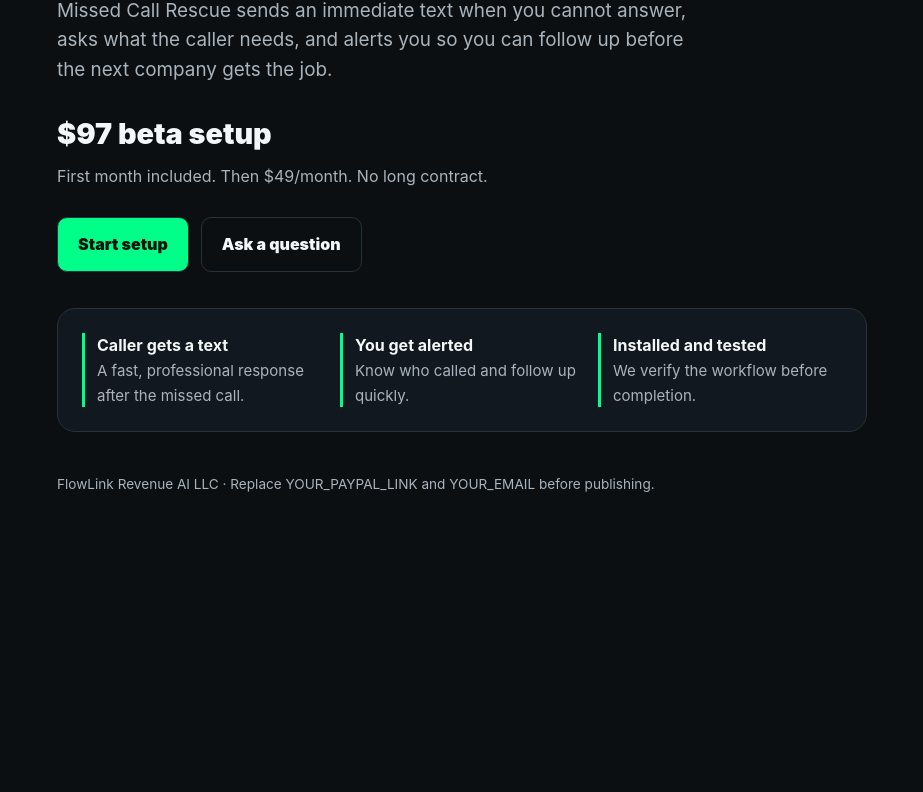
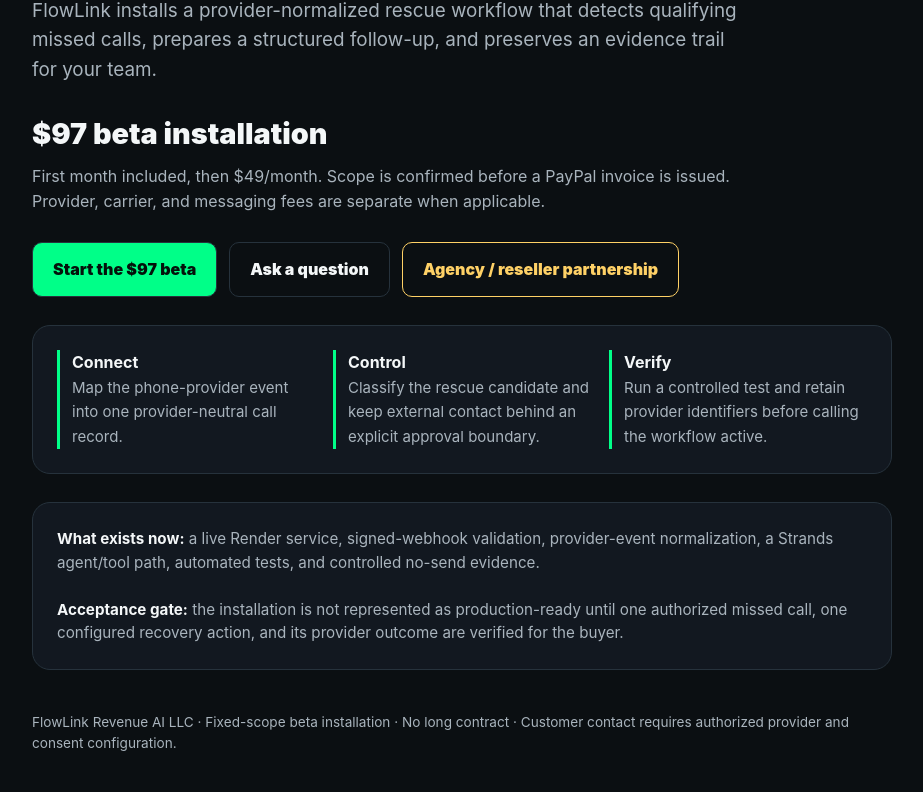
Before and after one commit to tokencraft1390/flowlink-missed-call-rescue, a website: page launch-page/index.html in a window 1280 px wide. Shown: the part 289-1081 px from the top of the page, without its empty margins (178-1101 px from the left). Before the commit the page ends 838 px from the top, so only its background shows below. Drawn offline with Linux system fonts and the light colour scheme.

Commit message:
Activate paid beta and agency/reseller conversion path

```diff
--- a/launch-page/index.html
+++ b/launch-page/index.html
@@ -4,36 +4,47 @@
   <meta charset="utf-8">
   <meta name="viewport" content="width=device-width,initial-scale=1">
   <title>Missed Call Rescue | FlowLink Revenue AI</title>
-  <meta name="description" content="Instant missed-call text replies for local service businesses.">
+  <meta name="description" content="A fixed-scope missed-call recovery beta for service businesses and agency partners.">
   <style>
-    :root{--bg:#0b0f12;--card:#121820;--text:#f4f7f8;--muted:#a9b4bd;--accent:#00ff88;--line:#26323c}
+    :root{--bg:#0b0f12;--card:#121820;--text:#f4f7f8;--muted:#a9b4bd;--accent:#00ff88;--line:#26323c;--warn:#ffd166}
     *{box-sizing:border-box}body{margin:0;background:var(--bg);color:var(--text);font-family:Inter,system-ui,Arial,sans-serif;line-height:1.55}
-    main{max-width:850px;margin:auto;padding:54px 20px}.badge{display:inline-block;border:1px solid var(--accent);color:var(--accent);padding:6px 10px;border-radius:999px;font-weight:800;font-size:.78rem}
-    h1{font-size:clamp(2.4rem,8vw,5rem);line-height:.98;margin:22px 0 18px;letter-spacing:-.05em}.lead{font-size:1.18rem;color:var(--muted);max-width:650px}
-    .price{font-size:1.8rem;font-weight:900;margin:28px 0 8px}.small{color:var(--muted)}
+    main{max-width:900px;margin:auto;padding:54px 20px}.badge{display:inline-block;border:1px solid var(--accent);color:var(--accent);padding:6px 10px;border-radius:999px;font-weight:800;font-size:.78rem}
+    h1{font-size:clamp(2.4rem,8vw,5rem);line-height:.98;margin:22px 0 18px;letter-spacing:-.05em}.lead{font-size:1.18rem;color:var(--muted);max-width:720px}
+    .price{font-size:1.8rem;font-weight:900;margin:28px 0 8px}.small{color:var(--muted);max-width:720px}
     .actions{display:flex;gap:12px;flex-wrap:wrap;margin:28px 0}.btn{display:inline-block;padding:14px 20px;border-radius:10px;font-weight:900;text-decoration:none;border:1px solid var(--line)}
-    .primary{background:var(--accent);color:#04120b}.secondary{color:var(--text)}
-    .card{background:var(--card);border:1px solid var(--line);border-radius:18px;padding:24px;margin-top:36px}.grid{display:grid;grid-template-columns:repeat(3,1fr);gap:14px}
+    .primary{background:var(--accent);color:#04120b}.secondary{color:var(--text)}.partner{color:var(--warn);border-color:var(--warn)}
+    .card{background:var(--card);border:1px solid var(--line);border-radius:18px;padding:24px;margin-top:28px}.grid{display:grid;grid-template-columns:repeat(3,1fr);gap:18px}
     .item{border-left:3px solid var(--accent);padding-left:12px}.item strong{display:block}.item span{color:var(--muted);font-size:.94rem}
-    footer{color:var(--muted);margin-top:42px;font-size:.85rem}@media(max-width:650px){.grid{grid-template-columns:1fr}}
+    .proof{font-size:.95rem;color:var(--muted)}.proof strong{color:var(--text)}footer{color:var(--muted);margin-top:42px;font-size:.85rem}
+    @media(max-width:650px){.grid{grid-template-columns:1fr}}
   </style>
 </head>
 <body><main>
-  <span class="badge">FLOWLINK REVENUE AI</span>
-  <h1>Never lose a lead to voicemail again.</h1>
-  <p class="lead">Missed Call Rescue sends an immediate text when you cannot answer, asks what the caller needs, and alerts you so you can follow up before the next company gets the job.</p>
-  <div class="price">$97 beta setup</div>
-  <div class="small">First month included. Then $49/month. No long contract.</div>
+  <span class="badge">FLOWLINK REVENUE AI · PAID BETA</span>
+  <h1>Stop letting missed calls die in voicemail.</h1>
+  <p class="lead">FlowLink installs a provider-normalized rescue workflow that detects qualifying missed calls, prepares a structured follow-up, and preserves an evidence trail for your team.</p>
+
+  <div class="price">$97 beta installation</div>
+  <div class="small">First month included, then $49/month. Scope is confirmed before a PayPal invoice is issued. Provider, carrier, and messaging fees are separate when applicable.</div>
+
   <div class="actions">
-    <a class="btn primary" href="YOUR_PAYPAL_LINK">Start setup</a>
-    <a class="btn secondary" href="mailto:YOUR_EMAIL?subject=Missed%20Call%20Rescue">Ask a question</a>
+    <a class="btn primary" href="mailto:tokencraft1390@gmail.com?subject=Start%20my%20%2497%20Missed%20Call%20Rescue%20beta&amp;body=Business%20name%3A%0APhone%20provider%3A%0ABest%20contact%20number%3A%0A">Start the $97 beta</a>
+    <a class="btn secondary" href="mailto:tokencraft1390@gmail.com?subject=Missed%20Call%20Rescue%20question">Ask a question</a>
+    <a class="btn partner" href="mailto:tokencraft1390@gmail.com?subject=Missed%20Call%20Rescue%20agency%20or%20reseller%20partnership">Agency / reseller partnership</a>
   </div>
+
   <section class="card">
     <div class="grid">
-      <div class="item"><strong>Caller gets a text</strong><span>A fast, professional response after the missed call.</span></div>
-      <div class="item"><strong>You get alerted</strong><span>Know who called and follow up quickly.</span></div>
-      <div class="item"><strong>Installed and tested</strong><span>We verify the workflow before completion.</span></div>
+      <div class="item"><strong>Connect</strong><span>Map the phone-provider event into one provider-neutral call record.</span></div>
+      <div class="item"><strong>Control</strong><span>Classify the rescue candidate and keep external contact behind an explicit approval boundary.</span></div>
+      <div class="item"><strong>Verify</strong><span>Run a controlled test and retain provider identifiers before calling the workflow active.</span></div>
     </div>
   </section>
-  <footer>FlowLink Revenue AI LLC · Replace YOUR_PAYPAL_LINK and YOUR_EMAIL before publishing.</footer>
+
+  <section class="card proof">
+    <strong>What exists now:</strong> a live Render service, signed-webhook validation, provider-event normalization, a Strands agent/tool path, automated tests, and controlled no-send evidence.<br><br>
+    <strong>Acceptance gate:</strong> the installation is not represented as production-ready until one authorized missed call, one configured recovery action, and its provider outcome are verified for the buyer.
+  </section>
+
+  <footer>FlowLink Revenue AI LLC · Fixed-scope beta installation · No long contract · Customer contact requires authorized provider and consent configuration.</footer>
 </main></body></html>
```
